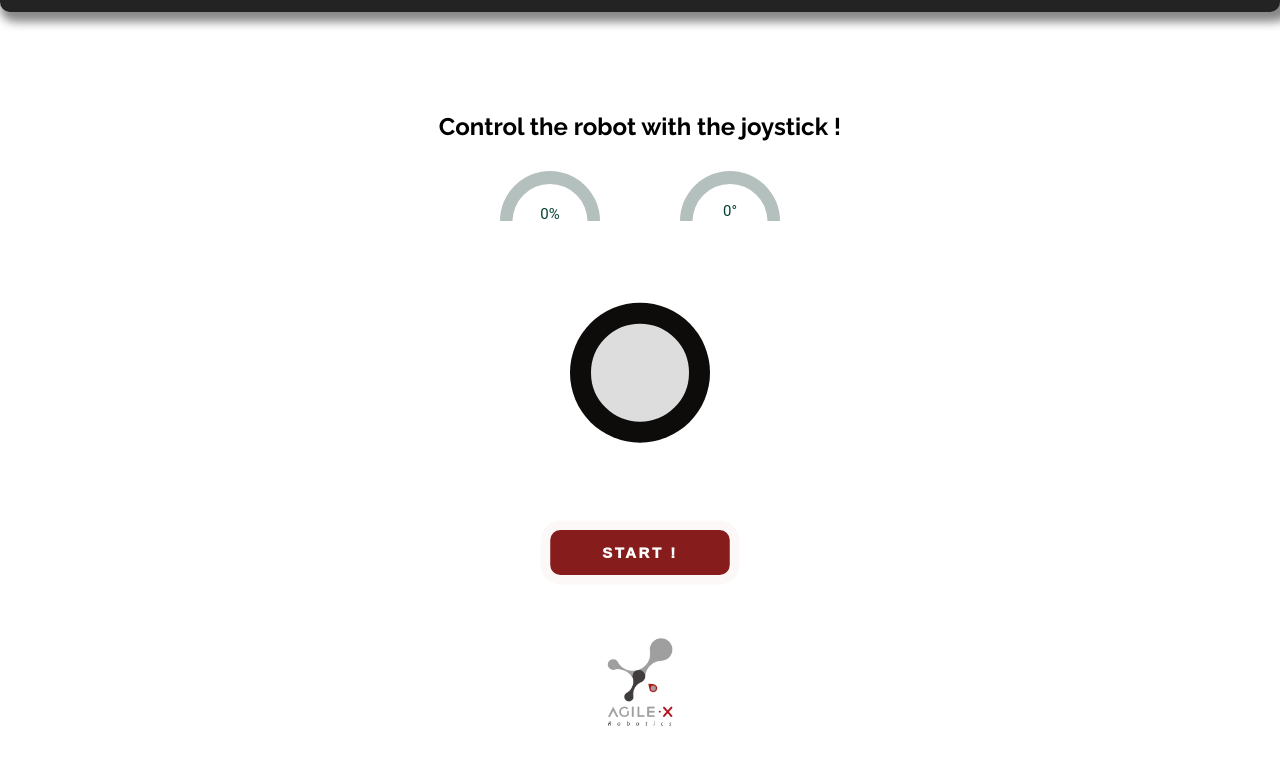
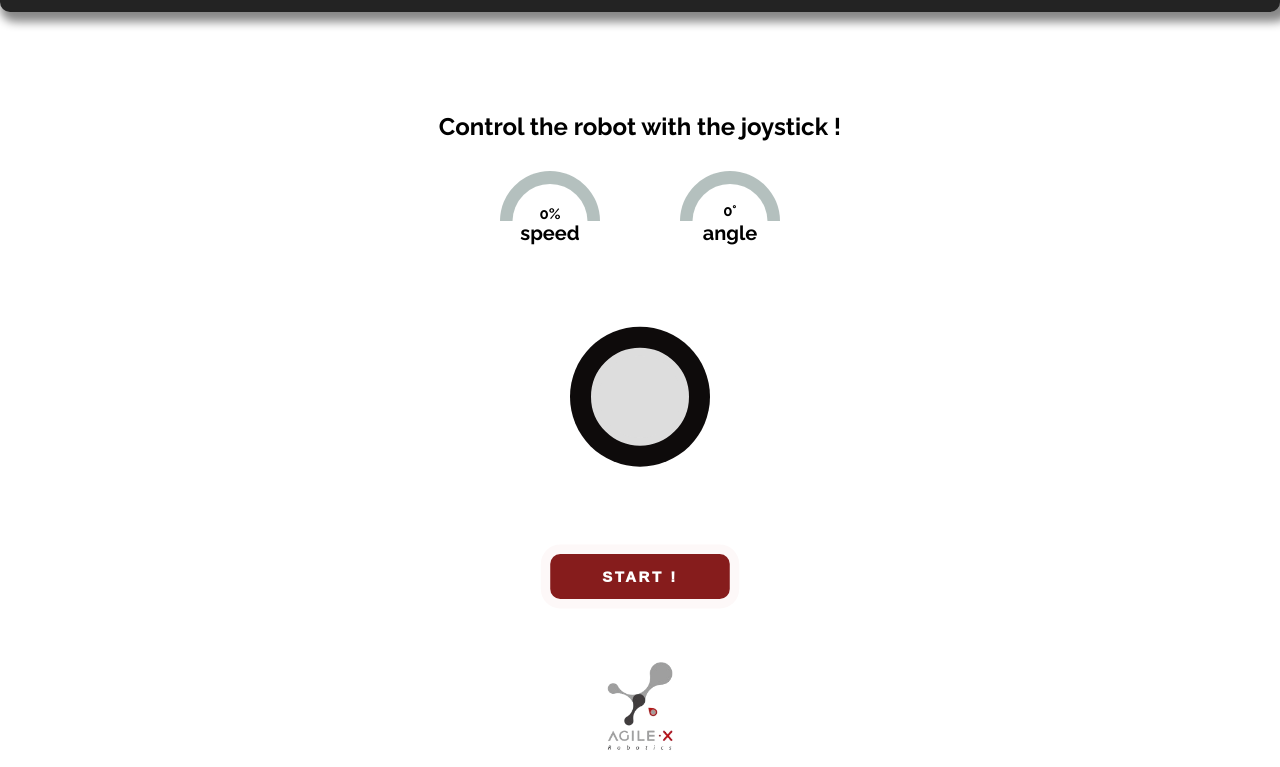
Before and after one commit to NicolasMzy/agilex_mobileapp_pkg, a plain HTML site: page website_V1/pages/joystick.html in a window 1280 px wide. Shown: the part 77-844 px from the top of the page. Before the commit the page ends 820 px from the top, so only its background shows below. Drawn offline with Linux system fonts and the light colour scheme.

Commit message:
add speed/angle information text

```diff
--- a/website_V1/css/joystick.css
+++ b/website_V1/css/joystick.css
@@ -194,9 +194,9 @@ a.en:before {
 .gaugeSpeed {
     width: 100px;
     max-width: 250px;
-    font-family: "Roboto", sans-serif;
-    font-size: 32px;
-    color: #004033;
+    font-size: 20px;
+    font-weight: bold;
+    color: #000000;
   }
 
   .gaugeSpeed__body {
@@ -246,9 +246,9 @@ a.en:before {
 .gaugeAngle {
     width: 100px;
     max-width: 250px;
-    font-family: "Roboto", sans-serif;
-    font-size: 32px;
-    color: #004033;
+    font-size: 20px;
+    font-weight: bold;
+    color: #000000;
   }
 
   .gaugeAngle__body {
--- a/website_V1/pages/joystick.html
+++ b/website_V1/pages/joystick.html
@@ -54,14 +54,14 @@
                     <div class="gaugeSpeed__body">
                       <div class="gaugeSpeed__fill"></div>
                       <div class="gaugeSpeed__cover"></div>
-                    </div>
+                    </div>speed
                 </div>
 
                 <div class="gaugeAngle">
                     <div class="gaugeAngle__body">
                       <div class="gaugeAngle__fill"></div>
                       <div class="gaugeAngle__cover"></div>
-                    </div>
+                    </div>angle
                 </div>
 
             </div>
```
